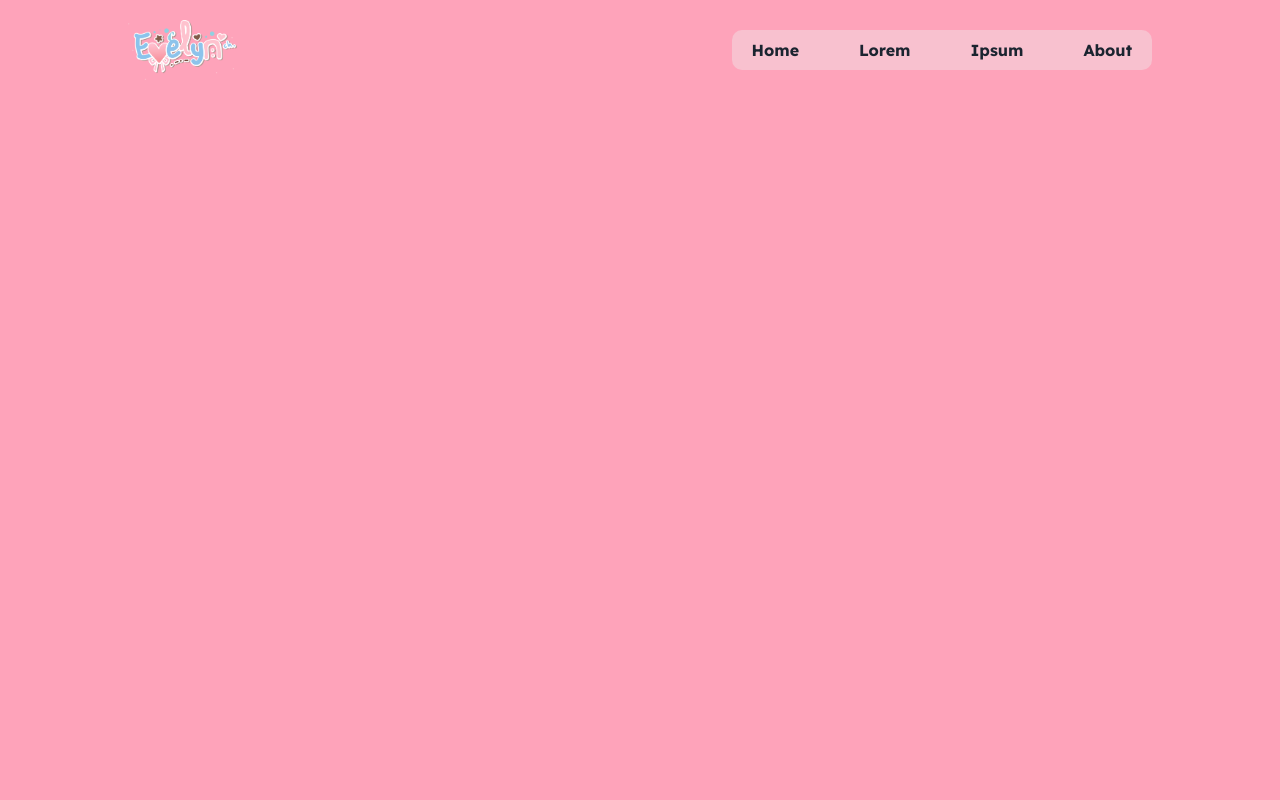
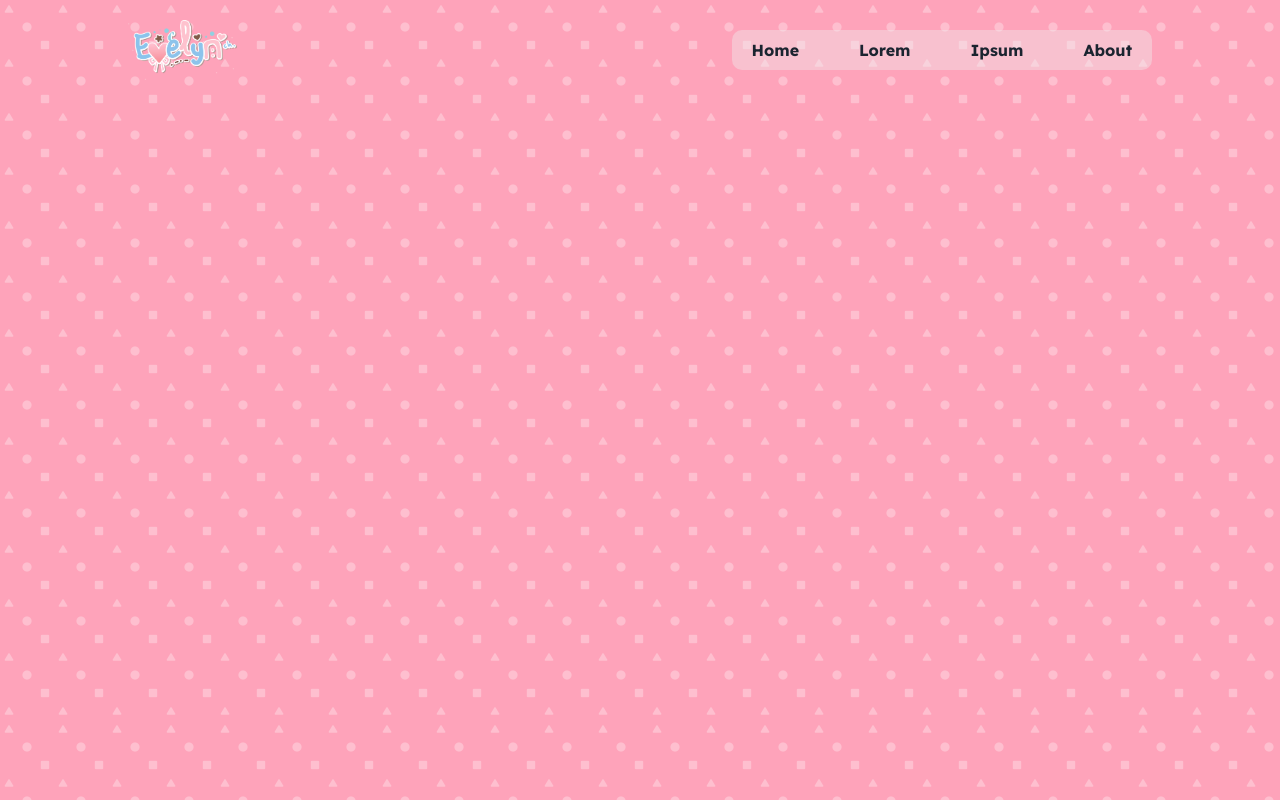
Before and after one commit to vrtpro/evelyn, a Vue app: page / in a window 1280 px wide. Built offline with nearby package versions, Linux system fonts and the light colour scheme.

Commit message:
feat: use decoration background

```diff
--- a/src/styles/_reset.scss
+++ b/src/styles/_reset.scss
@@ -6,7 +6,7 @@
 body {
     font-size: 14px;
     font-family: $lexend;
-    background: $pink;
+    background: url('./assets/background.png');
     color: $black;
 }
 
```
Also changed, not shown: src/assets/background.png (added).
